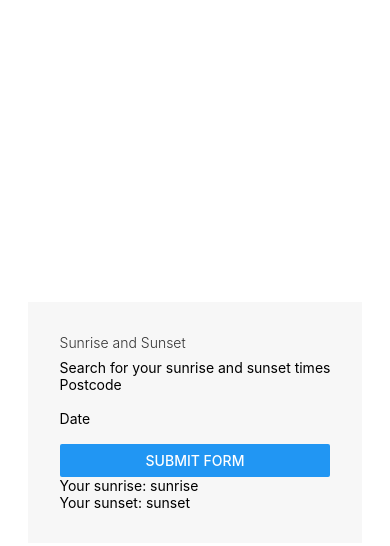
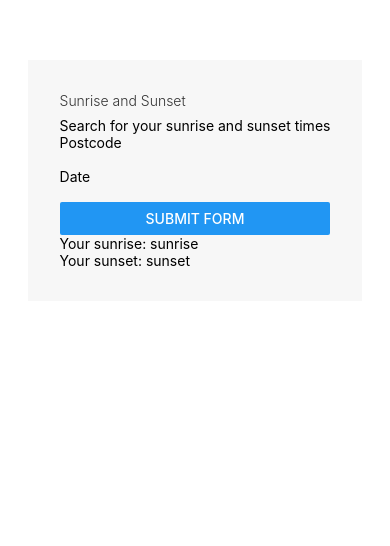
Before and after one commit to Darren-Ivey/sun-activity-react-native, a React Native app: screen / in a window 390 px wide. Shown: the top 546 px of the page. Built offline with nearby package versions, Linux system fonts and the light colour scheme.

Commit message:
Correct indentation

```diff
--- a/App.js
+++ b/App.js
@@ -14,10 +14,11 @@ export default class App extends Component {
 }
 
 const styles = StyleSheet.create({
-  container: {
-    flex: 1,
-    backgroundColor: '#fff',
-    alignItems: 'center',
-    justifyContent: 'center',
-  },
+    container: {
+        flex: 1,
+        backgroundColor: '#fff',
+        alignItems: 'center',
+        justifyContent: 'flex-start',
+        paddingTop: 60,
+    },
 });
```
